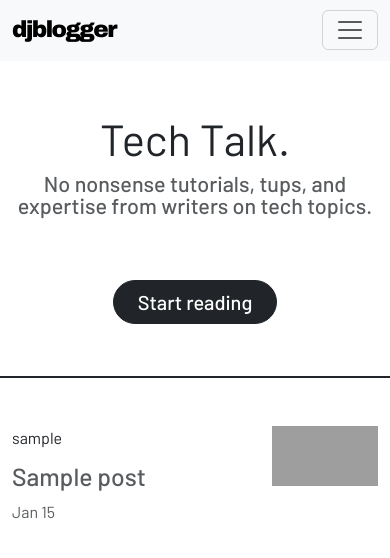
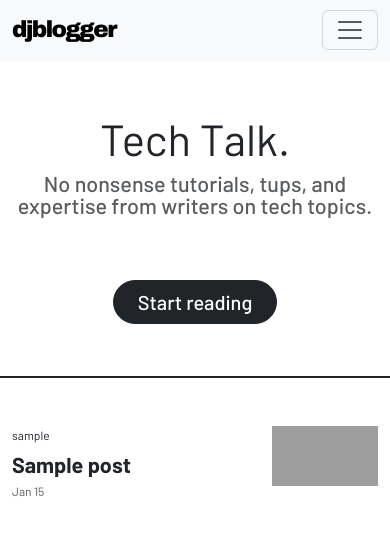
Before and after one commit to ivanlegranbizarro/djblogger, a Django app: page / in a window 390 px wide. Shown: the top 558 px of the page. Run offline with Django 4.2, Linux system fonts and the light colour scheme; tables that the repository leaves empty hold one stand-in row (values such as "Sample post"); grey boxes are pictures that could not be loaded.

Commit message:
maquetando home.html

```diff
--- a/djblogger/static/css/main.css
+++ b/djblogger/static/css/main.css
@@ -1,8 +1,25 @@
 html,
 body {
-  font-family: 'Barlow', sans-serif;
+    font-family: 'Barlow', sans-serif;
 }
 
 .fw-500 {
-  font-weight: 500;
+    font-weight: 500;
 }
+
+.infinite-scroll h1 {
+    font-size: 22px;
+    letter-spacing: -0.6px;
+}
+
+@media only screen and (max-width: 767px) {
+    .infinite-scroll h1 {
+        font-size: 18px;
+        letter-spacing: -0.0px;
+    }
+
+    .infinite-scroll-author,
+    .infinite-scroll-date {
+        font-size: 12px;
+    }
+}
--- a/djblogger/templates/blog/home.html
+++ b/djblogger/templates/blog/home.html
@@ -4,26 +4,25 @@
   Welcome to the Blog Home
 {% endblock title %}
 
-
-
 {% block content %}
   <div class="container pt-5">
     <div class="row">
       <div class="col-12 col-lg-8">
         {% for post in posts %}
-			<a class="text-decoration-none" href="#">
+          <a class="text-decoration-none infinite-scroll" href="#">
             <div class="card border-0 pb-3 pb-sm-5">
               <div class="row">
                 <div class="col-8">
                   <div class="card-body p-0">
-								<div class="pb-2 text-body">{{ post.author }}</div>
-								<h1 class="mb-1">{{ post.tittle }}</h1>
-								<h2 class="text-muted">{{ post.subtitle }}</h2>
-								<div class="text-muted">{{ post.updated_at|date:"M d" }}</div>
+                    <div class="pb-2 text-body infinite-scroll-author">{{ post.author }}</div>
+                    <h1 class="mb-1 fs-4 text-body fw-bold">{{ post.title|truncatechars:80 }}</h1>
+                    <h2 class="text-muted fs-6 d-none d-md-block">{{ post.subtitle }}</h2>
+                    <div class="text-muted infinite-scroll-date">{{ post.updated_at|date:"M d" }}</div>
                   </div>
                 </div>
                 <div class="col-4">
-							<img src="https://picsum.photos/205/115" alt="Image of {{ post.title }}" class="img-fluid float-end" />
+                  <img src="https://picsum.photos/205/115" alt="Image of {{ post.title }}"
+                       class="img-fluid float-end"/>
                 </div>
               </div>
             </div>
```
Lines whose indentation alone changed are shown as unchanged.
